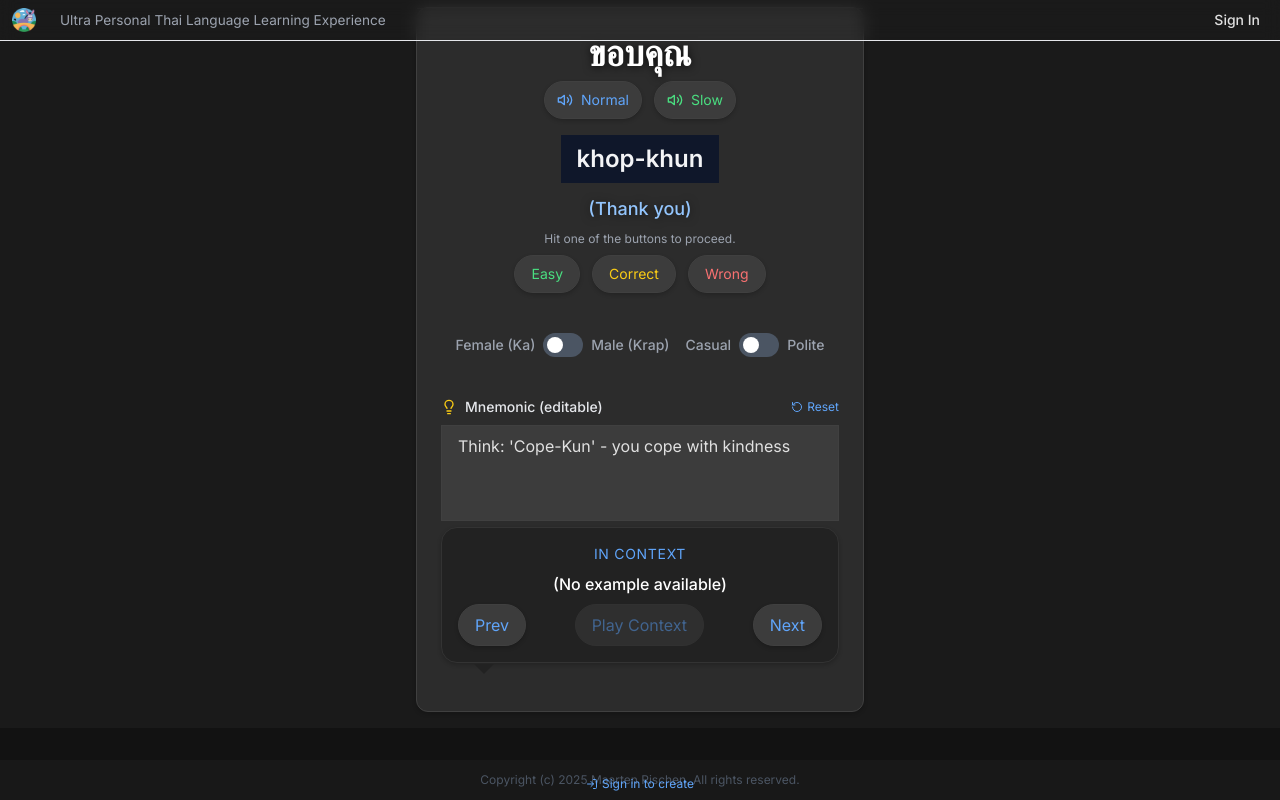
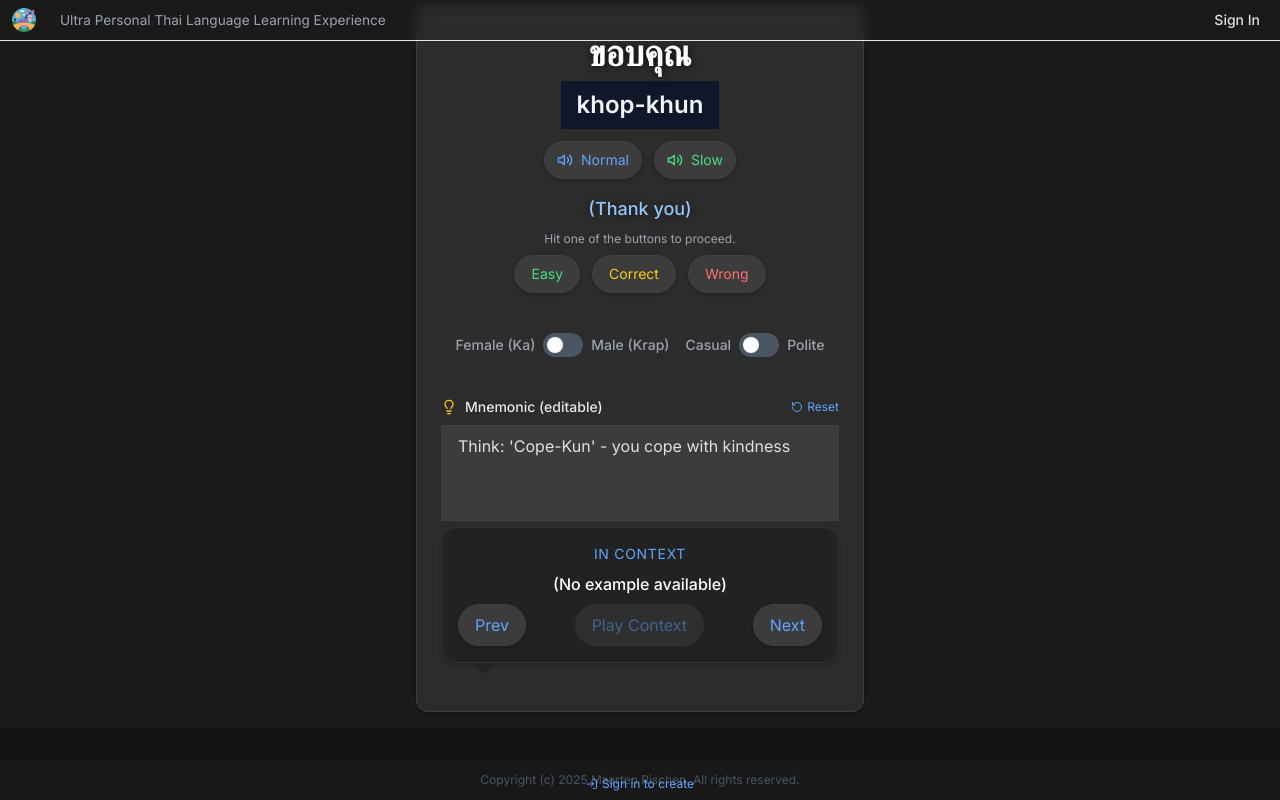
Before and after one commit to MaartenRischen/ThaiFlashcardsApp, a Next.js app: page / in a window 1280 px wide. Both pictures are taken after a click on the button "Show Answer". Shown: the part 461-1261 px from the top of the page. Built offline with nearby package versions, Linux system fonts and the light colour scheme; no server answers; what microsoft-cognitiveservices-speech-sdk would draw is missing.

Commit message:
fix: ensure pronoun prefixed in pronunciation; move Normal/Slow under pronunciation

```diff
--- a/app/page.tsx
+++ b/app/page.tsx
@@ -1236,7 +1236,13 @@ export default function ThaiFlashcards() {
                     <div className="text-3xl md:text-4xl font-extrabold mb-2 text-white drop-shadow-[0_1px_4px_rgba(0,0,0,0.7)]">
                       {getThaiWithGender(phrases[index], isMale, isPoliteMode)}
                     </div>
-                    {/* Pronunciation buttons - Normal and Slow speed */}
+                    {/* Pronunciation text display (framed and prominent) */}
+                    <div className="text-center mb-3">
+                      <div className="text-xl md:text-2xl font-semibold text-gray-100 px-4 py-2 bg-[#0f172a] rounded-lg inline-block">
+                        {getGenderedPronunciation(phrases[index], isMale, isPoliteMode) || ''}
+                      </div>
+                    </div>
+                    {/* Pronunciation buttons - Normal and Slow speed UNDER pronunciation */}
                     <div className="flex justify-center gap-3 mb-4">
                       {/* Normal speed button */}
                       <button
@@ -1269,12 +1275,7 @@ export default function ThaiFlashcards() {
                       </button>
                     </div>
 
-                    {/* Pronunciation text display (framed and prominent) */}
-                    <div className="text-center mb-3">
-                      <div className="text-xl md:text-2xl font-semibold text-gray-100 px-4 py-2 bg-[#0f172a] rounded-lg inline-block">
-                        {getGenderedPronunciation(phrases[index], isMale, isPoliteMode) || ''}
-                      </div>
-                    </div>
+
                     {/* English translation in blue, in parentheses */}
                     {phrases[index]?.english && (
                       <div className="text-base md:text-lg font-medium mb-2 text-blue-300 drop-shadow-[0_1px_4px_rgba(0,0,0,0.5)]">
```
